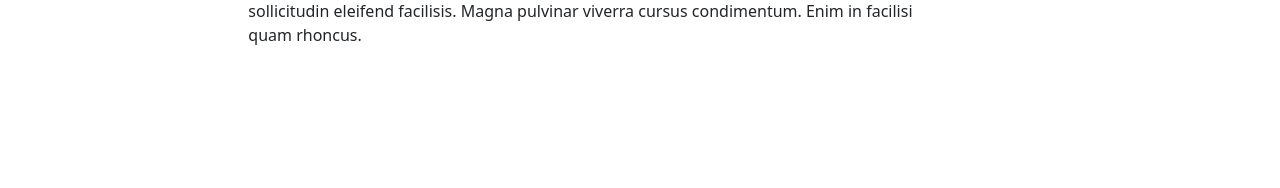
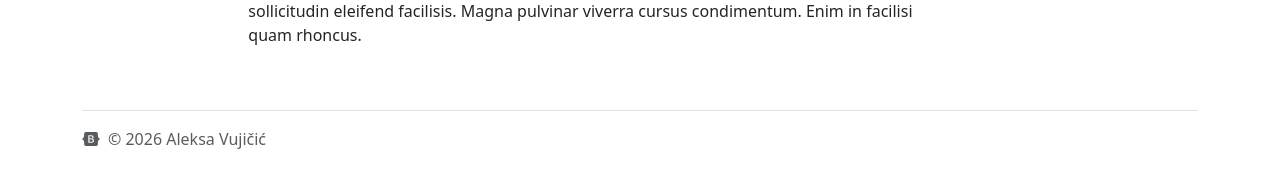
Before and after one commit to aleksavujicic/website, a Jekyll site: the page built from _pages/index.md, in a window 1280 px wide and 1400 px high, scrolled down 389 px. Shown: the part 1209-1397 px from the top of the window. Built offline with Jekyll 4.4.1, drawn with Linux system fonts in a browser that asks for light colours; nearby versions of some CDN libraries; a script that is not in the unit is left out; before the commit the page ends 1684 px from its top, so only the background shows below that.

Commit message:
Added basic footer, needs more work

```diff
--- /dev/null
+++ b/_includes/footer.html
@@ -0,0 +1,38 @@
+
+<style>
+  .nav-scroller .nav {
+    display: flex;
+    flex-wrap: nowrap;
+    padding-bottom: 1rem;
+    margin-top: -1px;
+    overflow-x: auto;
+    text-align: center;
+    white-space: nowrap;
+    -webkit-overflow-scrolling: touch;
+  }
+</style>
+
+<div class="footer">
+<div class="container">
+  <footer
+    class="d-flex flex-wrap justify-content-between align-items-center py-3 my-4 border-top"
+  >
+    <div class="col-md-4 d-flex align-items-center">
+      <a
+        href="https://getbootstrap.com/"
+        class="mb-3 me-2 mb-md-0 text-body-secondary text-decoration-none lh-1"
+        title="Bootstrap"
+        aria-label="Bootstrap"
+      >
+        <i class="fa-brands fa-bootstrap"></i>
+      </a>
+      <span class="mb-3 mb-md-0 text-body-secondary">
+        &copy; 2026 Aleksa Vujičić
+      </span>
+    </div>
+    <ul class="nav col-md-4 justify-content-end list-unstyled d-flex">
+      </li>
+    </ul>
+  </footer>
+</div>
+</div>
--- a/_includes/sidebar.html
+++ b/_includes/sidebar.html
@@ -27,6 +27,7 @@ SOFTWARE.
 
 {% assign author = site.data.author %}
 
+<div class="sidebar">
   <div class="author__avatar">
     {% if author.avatar contains "://" %}
     	<img src="{{ author.avatar }}" alt="{{ author.name }}"  fetchpriority="high" />
@@ -187,3 +188,4 @@ SOFTWARE.
       {% endif %}
     </ul>
   </div>
+</div>
--- a/_layouts/default.html
+++ b/_layouts/default.html
@@ -4,14 +4,13 @@
     {% include header.html %}
   </head>
   <body>
+    <div id="content-wrap">
       {% include navbar.html %}
 
       <div class="container-fluid">
         <div class="row">
           <div class="col-sm-2 d-none d-sm-block">
-          <div class="sidebar">
              {% include sidebar.html %}
-          </div>
           </div>
 
           <div class="col">
@@ -24,6 +23,9 @@
         </div>
       </div>
 
+      {% include footer.html %}
+    </div>
+
     {% include bootstrap.html %}
   </body>
 </html>
--- a/_sass/content.scss
+++ b/_sass/content.scss
@@ -10,3 +10,13 @@
     margin-left: 20px;
   }
 }
+
+#content-wrap {
+  min-height: 100vh;
+  display: flex;
+  flex-direction: column;
+}
+
+.footer {
+    margin-top: auto;
+}
```
Lines whose indentation alone changed are shown as unchanged.
